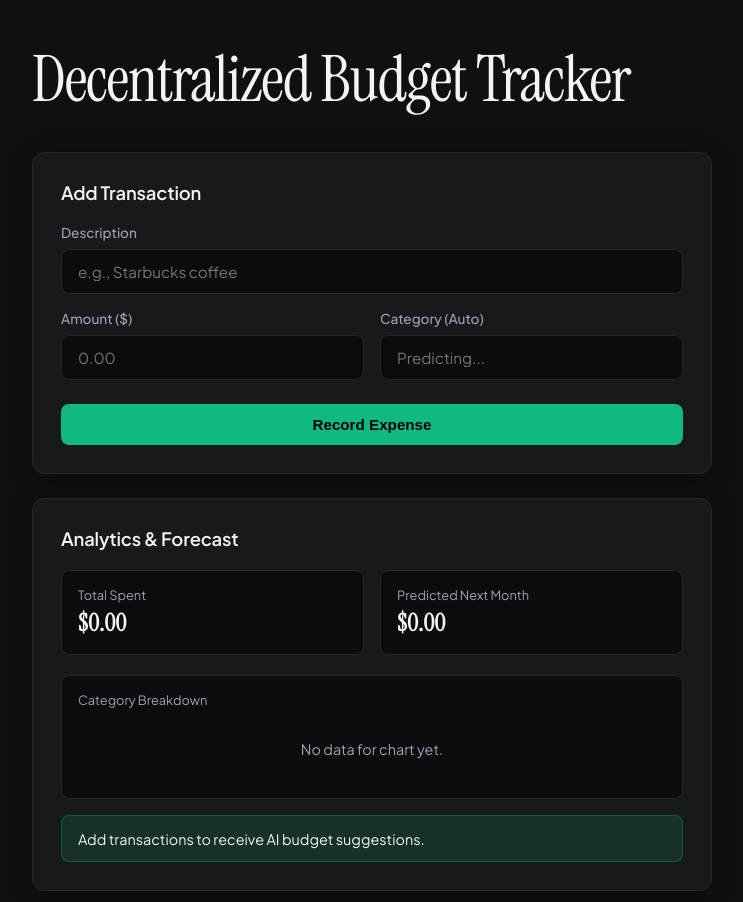
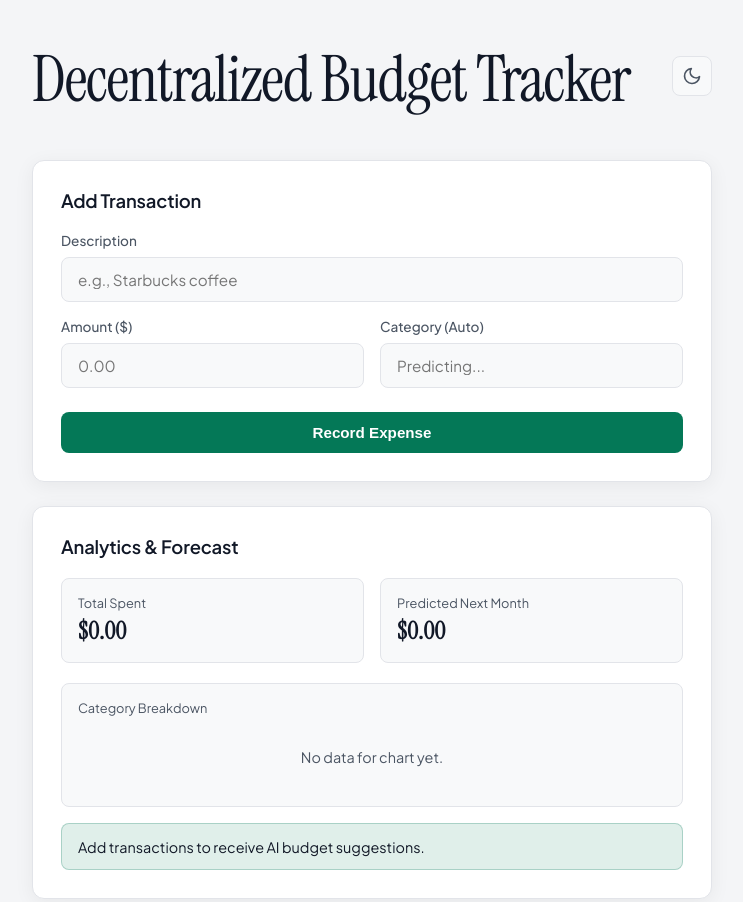
Before and after one commit to Adarsh2709/Geektoberfest-decentralized-budget-tracker, a plain HTML site: page static/index.html in a window 1280 px wide. Shown: the top 902 px of the page, without its empty margins (268-1011 px from the left). Drawn offline with Linux system fonts and the light colour scheme.

Commit message:
feat: add light theme palette and theme toggle (#2)

```diff
--- a/static/app.js
+++ b/static/app.js
@@ -195,3 +195,56 @@ function escapeHtml(str) {
 initDB().then(() => {
     loadData();
 }).catch(err => console.error("IndexedDB init failed:", err));
+
+// Theme Toggle & OS Preference
+function getSavedTheme() {
+    try {
+        return localStorage.getItem("theme");
+    } catch (e) {
+        return null;
+    }
+}
+
+function saveTheme(theme) {
+    try {
+        localStorage.setItem("theme", theme);
+    } catch (e) {
+        // Storage disabled or blocked
+    }
+}
+
+function applyTheme(theme) {
+    document.documentElement.setAttribute("data-theme", theme);
+    const toggleBtn = document.getElementById("theme-toggle");
+    if (toggleBtn) {
+        const isLight = theme === "light";
+        toggleBtn.setAttribute("aria-label", isLight ? "Switch to dark theme" : "Switch to light theme");
+        toggleBtn.setAttribute("aria-pressed", isLight ? "true" : "false");
+    }
+}
+
+const themeToggleBtn = document.getElementById("theme-toggle");
+if (themeToggleBtn) {
+    const currentTheme = document.documentElement.getAttribute("data-theme") || "dark";
+    applyTheme(currentTheme);
+
+    themeToggleBtn.addEventListener("click", () => {
+        const current = document.documentElement.getAttribute("data-theme") === "light" ? "light" : "dark";
+        const next = current === "light" ? "dark" : "light";
+        saveTheme(next);
+        applyTheme(next);
+    });
+}
+
+const systemThemeMedia = window.matchMedia("(prefers-color-scheme: light)");
+const onSystemThemeChange = (e) => {
+    if (!getSavedTheme()) {
+        applyTheme(e.matches ? "light" : "dark");
+    }
+};
+
+if (systemThemeMedia.addEventListener) {
+    systemThemeMedia.addEventListener("change", onSystemThemeChange);
+} else if (systemThemeMedia.addListener) {
+    systemThemeMedia.addListener(onSystemThemeChange);
+}
--- a/static/index.html
+++ b/static/index.html
@@ -4,6 +4,23 @@
     <meta charset="UTF-8">
     <meta name="viewport" content="width=device-width, initial-scale=1.0">
     <title>Ledger — Decentralized Budget Tracker</title>
+    <script>
+        (function() {
+            try {
+                var saved = localStorage.getItem("theme");
+                var theme = saved || (window.matchMedia("(prefers-color-scheme: light)").matches ? "light" : "dark");
+                if (theme === "light") {
+                    document.documentElement.setAttribute("data-theme", "light");
+                } else {
+                    document.documentElement.setAttribute("data-theme", "dark");
+                }
+            } catch (e) {
+                if (window.matchMedia && window.matchMedia("(prefers-color-scheme: light)").matches) {
+                    document.documentElement.setAttribute("data-theme", "light");
+                }
+            }
+        })();
+    </script>
     <link rel="stylesheet" href="style.css">
     <link rel="preconnect" href="https://fonts.googleapis.com">
     <link rel="preconnect" href="https://fonts.gstatic.com" crossorigin>
@@ -12,8 +29,25 @@
 <body>
     <div class="app-container">
         <header>
-            <h1>Decentralized Budget Tracker</h1>
-
+            <div class="header-top">
+                <h1>Decentralized Budget Tracker</h1>
+                <button type="button" id="theme-toggle" class="btn-theme-toggle" aria-label="Switch to light theme" aria-pressed="false">
+                    <svg class="theme-icon sun-icon" width="20" height="20" viewBox="0 0 24 24" fill="none" stroke="currentColor" stroke-width="2" stroke-linecap="round" stroke-linejoin="round" aria-hidden="true">
+                        <circle cx="12" cy="12" r="5"></circle>
+                        <line x1="12" y1="1" x2="12" y2="3"></line>
+                        <line x1="12" y1="21" x2="12" y2="23"></line>
+                        <line x1="4.22" y1="4.22" x2="5.64" y2="5.64"></line>
+                        <line x1="18.36" y1="18.36" x2="19.78" y2="19.78"></line>
+                        <line x1="1" y1="12" x2="3" y2="12"></line>
+                        <line x1="21" y1="12" x2="23" y2="12"></line>
+                        <line x1="4.22" y1="19.78" x2="5.64" y2="18.36"></line>
+                        <line x1="18.36" y1="5.64" x2="19.78" y2="4.22"></line>
+                    </svg>
+                    <svg class="theme-icon moon-icon" width="20" height="20" viewBox="0 0 24 24" fill="none" stroke="currentColor" stroke-width="2" stroke-linecap="round" stroke-linejoin="round" aria-hidden="true">
+                        <path d="M21 12.79A9 9 0 1 1 11.21 3 7 7 0 0 0 21 12.79z"></path>
+                    </svg>
+                </button>
+            </div>
         </header>
 
         <main>
--- a/static/style.css
+++ b/static/style.css
@@ -1,14 +1,39 @@
 :root {
+    color-scheme: dark;
     --bg-color: #0f1012;
     --card-bg: #18191c;
+    --surface-alt: #0b0c0e;
     --text-primary: #f3f4f6;
     --text-secondary: #9ca3af;
     --accent: #10b981;
     --accent-glow: rgba(16, 185, 129, 0.15);
+    --accent-border: rgba(16, 185, 129, 0.3);
     --border: #27272a;
     --danger: #ef4444;
+    --card-shadow: 0 4px 20px rgba(0, 0, 0, 0.4);
+    --badge-bg: #27272a;
+    --track-bg: #27272a;
+    --btn-primary-text: #000000;
     --font-serif: 'Instrument Serif', serif;
     --font-sans: 'Plus Jakarta Sans', sans-serif;
+}
+
+:root[data-theme="light"] {
+    color-scheme: light;
+    --bg-color: #f4f5f7;
+    --card-bg: #ffffff;
+    --surface-alt: #f8f9fa;
+    --text-primary: #111827;
+    --text-secondary: #4b5563;
+    --accent: #047857;
+    --accent-glow: rgba(4, 120, 87, 0.12);
+    --accent-border: rgba(4, 120, 87, 0.25);
+    --border: #e2e4e9;
+    --danger: #dc2626;
+    --card-shadow: 0 4px 20px rgba(0, 0, 0, 0.06);
+    --badge-bg: #e5e7eb;
+    --track-bg: #e5e7eb;
+    --btn-primary-text: #ffffff;
 }
 
 * {
@@ -37,6 +62,13 @@ header {
     text-align: left;
 }
 
+.header-top {
+    display: flex;
+    justify-content: space-between;
+    align-items: flex-start;
+    gap: 1rem;
+}
+
 header h1 {
     font-family: var(--font-serif);
     font-size: 4rem;
@@ -45,6 +77,48 @@ header h1 {
     color: var(--text-primary);
     line-height: 1;
     margin-bottom: 0.5rem;
+}
+
+.btn-theme-toggle {
+    background-color: var(--surface-alt);
+    border: 1px solid var(--border);
+    color: var(--text-secondary);
+    border-radius: 8px;
+    width: 2.5rem;
+    height: 2.5rem;
+    display: flex;
+    align-items: center;
+    justify-content: center;
+    cursor: pointer;
+    flex-shrink: 0;
+    margin-top: 0.5rem;
+}
+
+.btn-theme-toggle:hover {
+    color: var(--text-primary);
+    border-color: var(--text-secondary);
+}
+
+.btn-theme-toggle:focus-visible {
+    outline: none;
+    border-color: var(--accent);
+    box-shadow: 0 0 0 3px var(--accent-glow);
+}
+
+.btn-theme-toggle .moon-icon {
+    display: none;
+}
+
+.btn-theme-toggle .sun-icon {
+    display: block;
+}
+
+:root[data-theme="light"] .btn-theme-toggle .sun-icon {
+    display: none;
+}
+
+:root[data-theme="light"] .btn-theme-toggle .moon-icon {
+    display: block;
 }
 
 .subtitle {
@@ -63,7 +137,7 @@ main {
     border: 1px solid var(--border);
     border-radius: 12px;
     padding: 1.75rem;
-    box-shadow: 0 4px 20px rgba(0, 0, 0, 0.4);
+    box-shadow: var(--card-shadow);
 }
 
 .card h2 {
@@ -93,7 +167,7 @@ label {
 }
 
 input {
-    background-color: #0b0c0e;
+    background-color: var(--surface-alt);
     border: 1px solid var(--border);
     border-radius: 8px;
     padding: 0.75rem 1rem;
@@ -112,7 +186,7 @@ input:focus {
 .btn-primary {
     width: 100%;
     background-color: var(--accent);
-    color: #000;
+    color: var(--btn-primary-text);
     font-weight: 600;
     padding: 0.75rem;
     border: none;
@@ -139,7 +213,7 @@ input:focus {
 }
 
 .stat-box {
-    background-color: #0b0c0e;
+    background-color: var(--surface-alt);
     border: 1px solid var(--border);
     border-radius: 8px;
     padding: 1rem;
@@ -160,7 +234,7 @@ input:focus {
 
 .advice-box {
     background-color: var(--accent-glow);
-    border: 1px solid rgba(16, 185, 129, 0.3);
+    border: 1px solid var(--accent-border);
     border-radius: 8px;
     padding: 0.85rem 1rem;
     font-size: 0.9rem;
@@ -168,7 +242,7 @@ input:focus {
 }
 
 .chart-container {
-    background-color: #0b0c0e;
+    background-color: var(--surface-alt);
     border: 1px solid var(--border);
     border-radius: 8px;
     padding: 1rem;
@@ -194,7 +268,7 @@ input:focus {
 }
 
 .chart-bar-track {
-    background-color: #27272a;
+    background-color: var(--track-bg);
     border-radius: 4px;
     height: 8px;
     width: 100%;
@@ -227,7 +301,7 @@ input:focus {
     display: flex;
     justify-content: space-between;
     align-items: center;
-    background-color: #0b0c0e;
+    background-color: var(--surface-alt);
     border: 1px solid var(--border);
     padding: 0.85rem 1rem;
     border-radius: 8px;
@@ -247,7 +321,7 @@ input:focus {
 .tx-cat {
     font-size: 0.75rem;
     color: var(--text-secondary);
-    background: #27272a;
+    background: var(--badge-bg);
     padding: 0.1rem 0.4rem;
     border-radius: 4px;
     width: fit-content;
@@ -276,3 +350,10 @@ input:focus {
 .btn-delete:hover {
     color: var(--danger);
 }
+
+@media (prefers-reduced-motion: reduce) {
+    *, ::before, ::after {
+        transition-duration: 0.01ms !important;
+        animation-duration: 0.01ms !important;
+    }
+}
```
Also changed, not shown: 2 other files.
